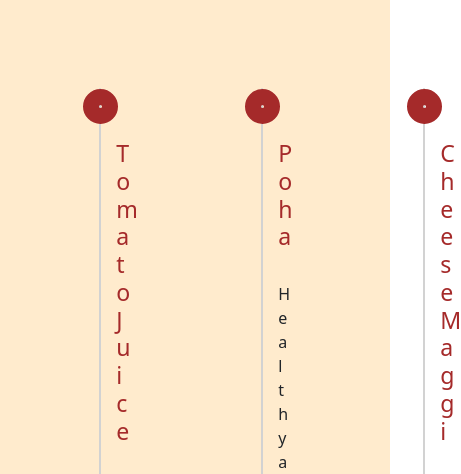
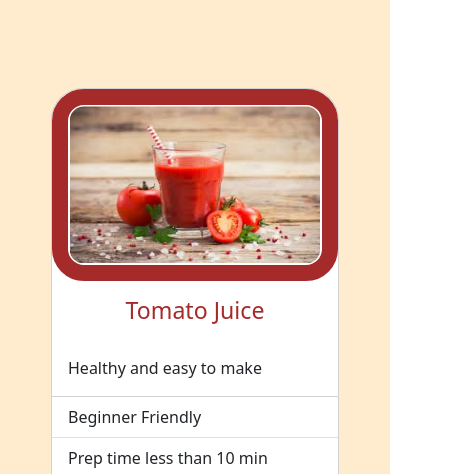
Before and after one commit to Adamnson/odin-recipes, a plain HTML site: page index.html in a window 390 px wide. Shown: the part 77-551 px from the top of the page, 461 px wide, since content can reach past the window. Drawn offline with nearby package versions, Linux system fonts and the light colour scheme.

Commit message:
make main page responsive

```diff
--- a/index.html
+++ b/index.html
@@ -14,7 +14,7 @@
   <div class="header">
     <h1>Odin Recipes</h1>
   </div>
-  <div class="counters">
+  <div class="content">
     <div class="card" style="width: 18rem;">
       <img class="card-img-top" src="images/tomato-juice.jpeg" alt="Tomato Juice">
       <div class="card-body">
--- a/style.css
+++ b/style.css
@@ -43,7 +43,7 @@ a {
   text-align: left;
   padding: 1.2rem;
   counter-reset: section-counter;
-  display: flex;
+  /* display: flex; */
 }
 
 .container {
@@ -151,3 +151,18 @@ nav {
   text-align: center;
   padding-block: 1.5em;
 }
+
+.content {
+  background: blanchedalmond;
+  text-align: left;
+  padding: 1.2rem;
+  counter-reset: section-counter;
+  display: flex;
+}
+
+@media (max-width: 992px) {
+   .content {
+    flex-direction: column;
+    align-items: center;
+  }
+}
```
